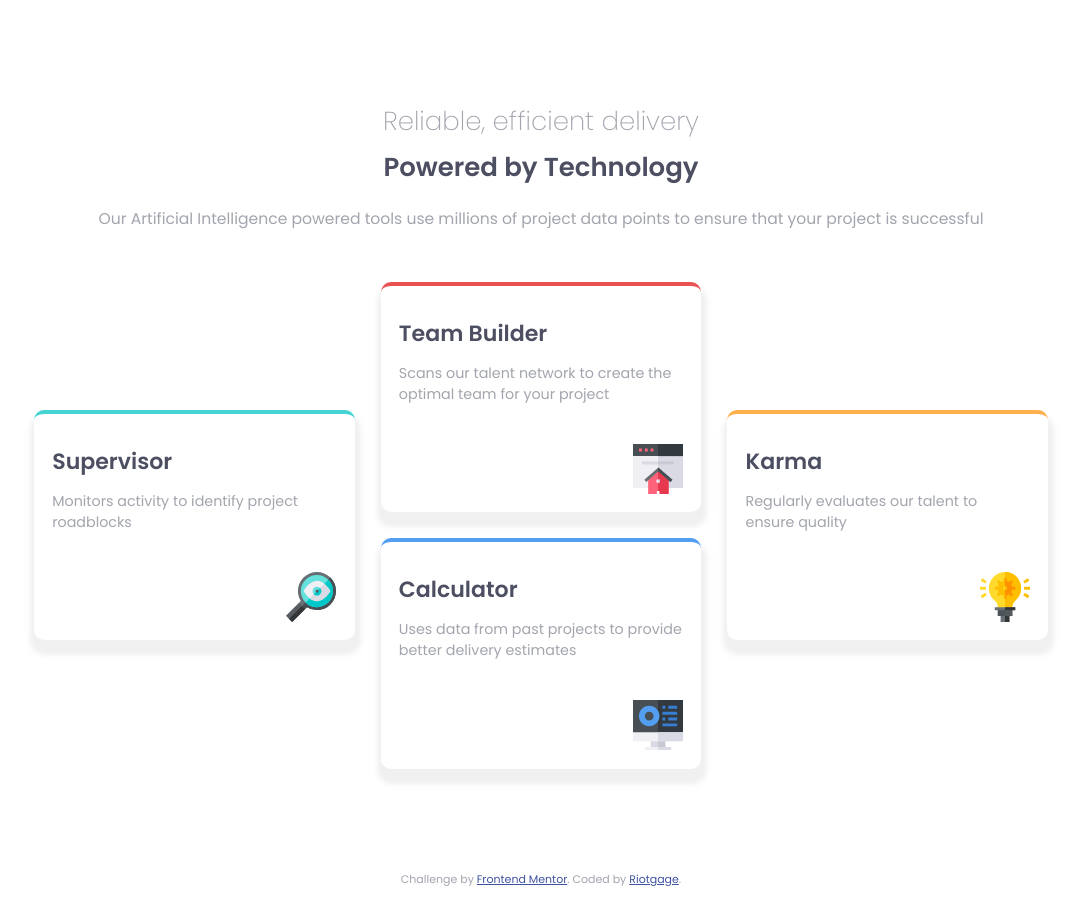
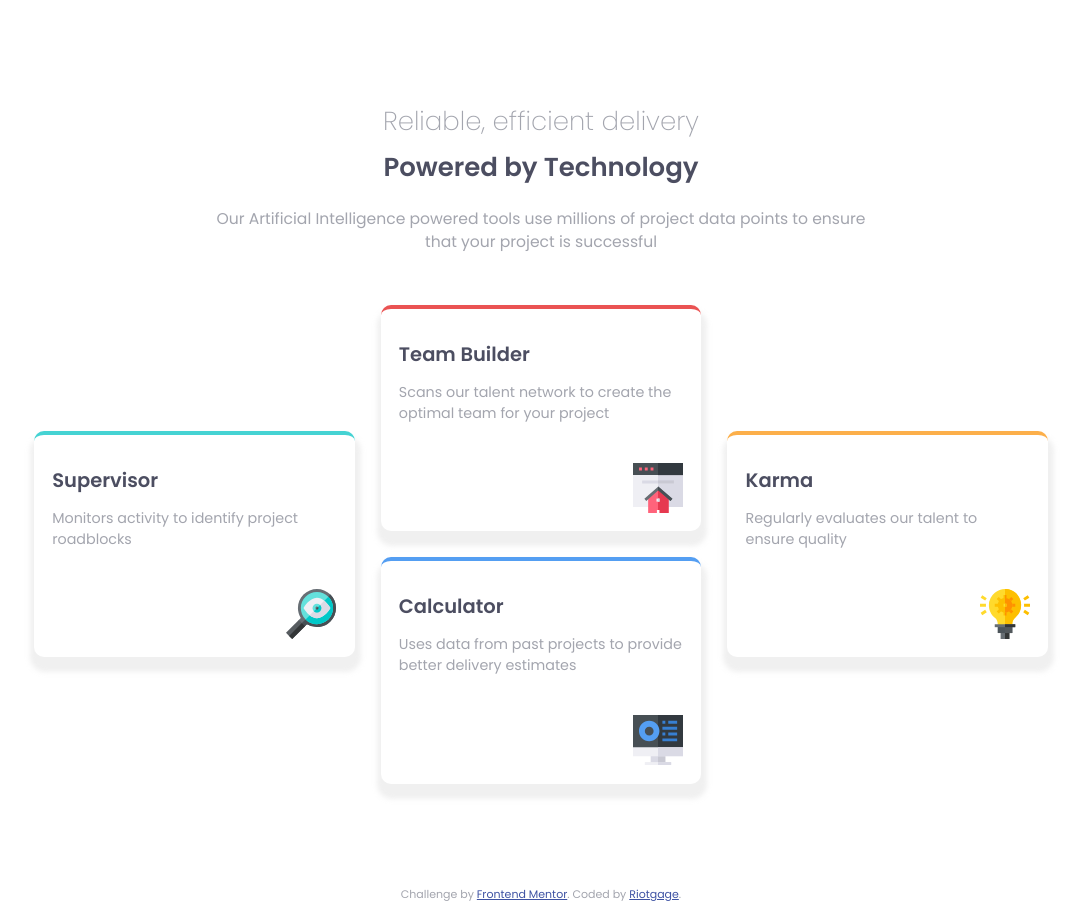
Before and after one commit to riotgage/FrontendProjects, a plain HTML site: page Four_Card_Feature/index.html in a window 1280 px wide. Shown: the whole page, without its empty margins (99-1182 px from the left). Drawn offline with Linux system fonts and the light colour scheme.

Commit message:
Changed heading p width

```diff
--- a/Four_Card_Feature/style.css
+++ b/Four_Card_Feature/style.css
@@ -54,7 +54,8 @@ h1{
 p{
     text-align: center;
     font-size:1.2rem;
-    margin:20px 0;
+    margin:20px auto;
+    max-width:50rem;
     color:var(--Grayish_Blue)
 }
 
@@ -128,6 +129,9 @@ p{
     .project p{
         margin:1rem 0 3rem 0;
     }
+    .project h2{
+        font-size: 1.5rem;
+    }
 }
 
 
```
